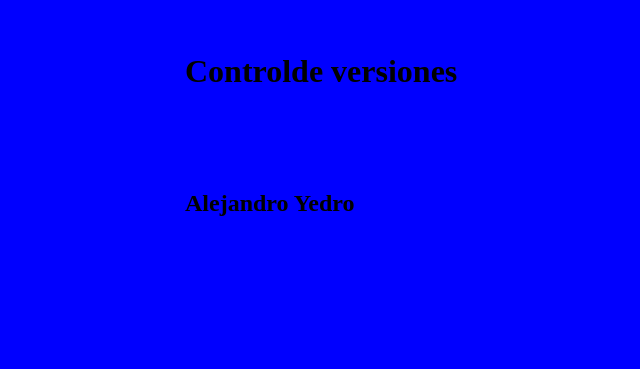
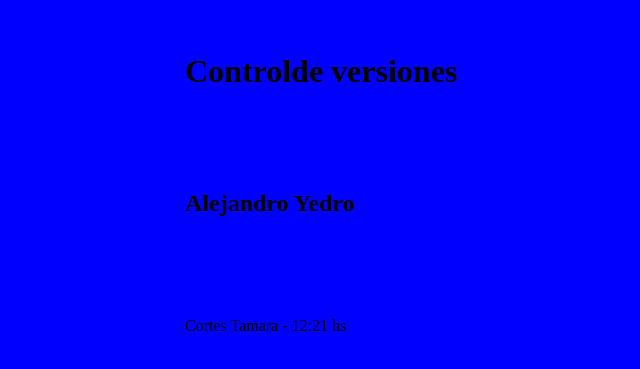
Before and after one commit to dantedraco-02/TP_SO_I4_Equipo_100, a plain HTML site: page index.html in a window 1280 px wide. Shown: the part 147-516 px from the top of the page, without its empty margins (115-755 px from the left). Drawn offline with Linux system fonts and the light colour scheme.

Commit message:
Punto 18

```diff
--- a/index.html
+++ b/index.html
@@ -14,6 +14,7 @@
 
   <h1>Controlde versiones</h1>
   <h2>Alejandro Yedro</h2>
+  <p>Cortes Tamara - 12:21 hs </p>
 
 </body>
 
```
